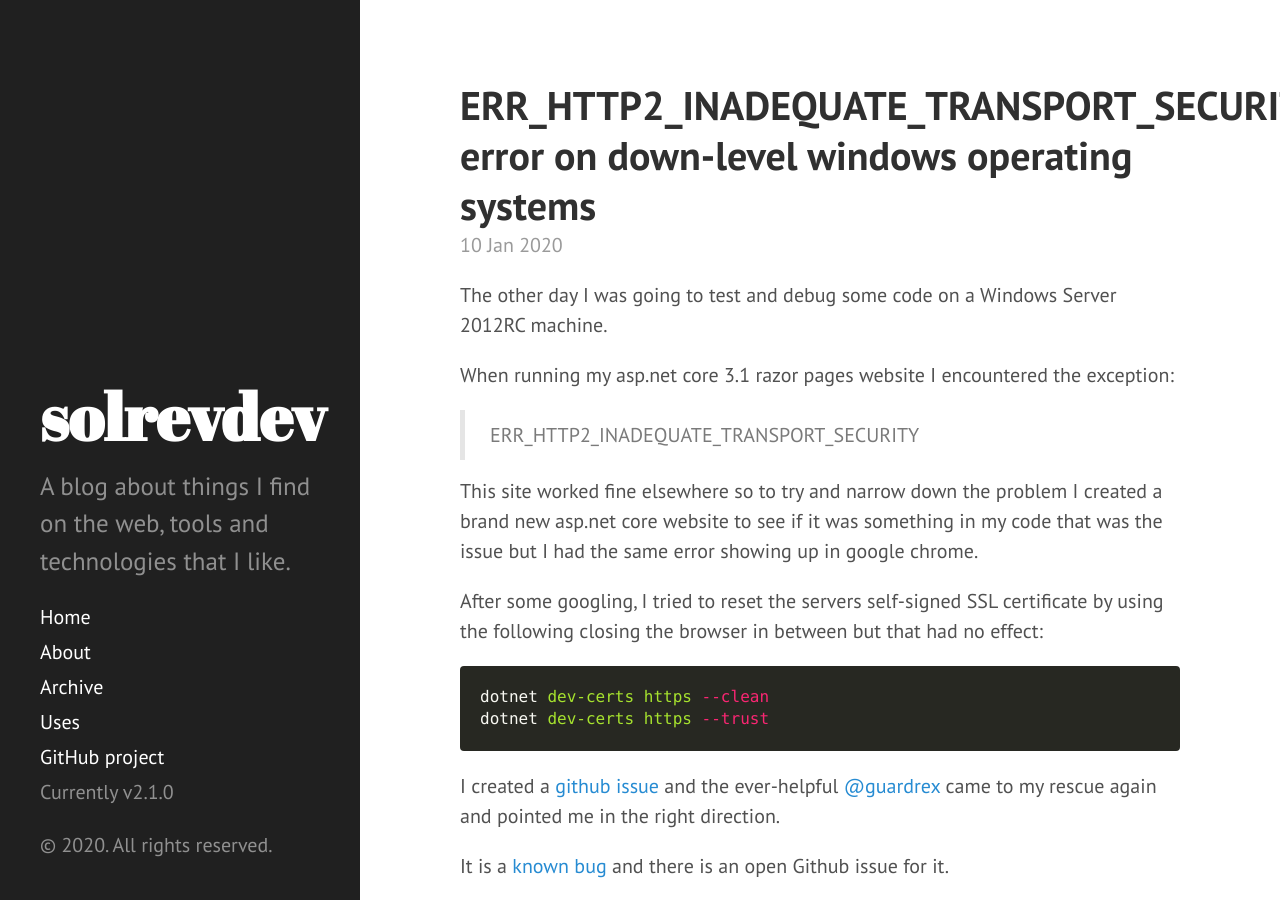
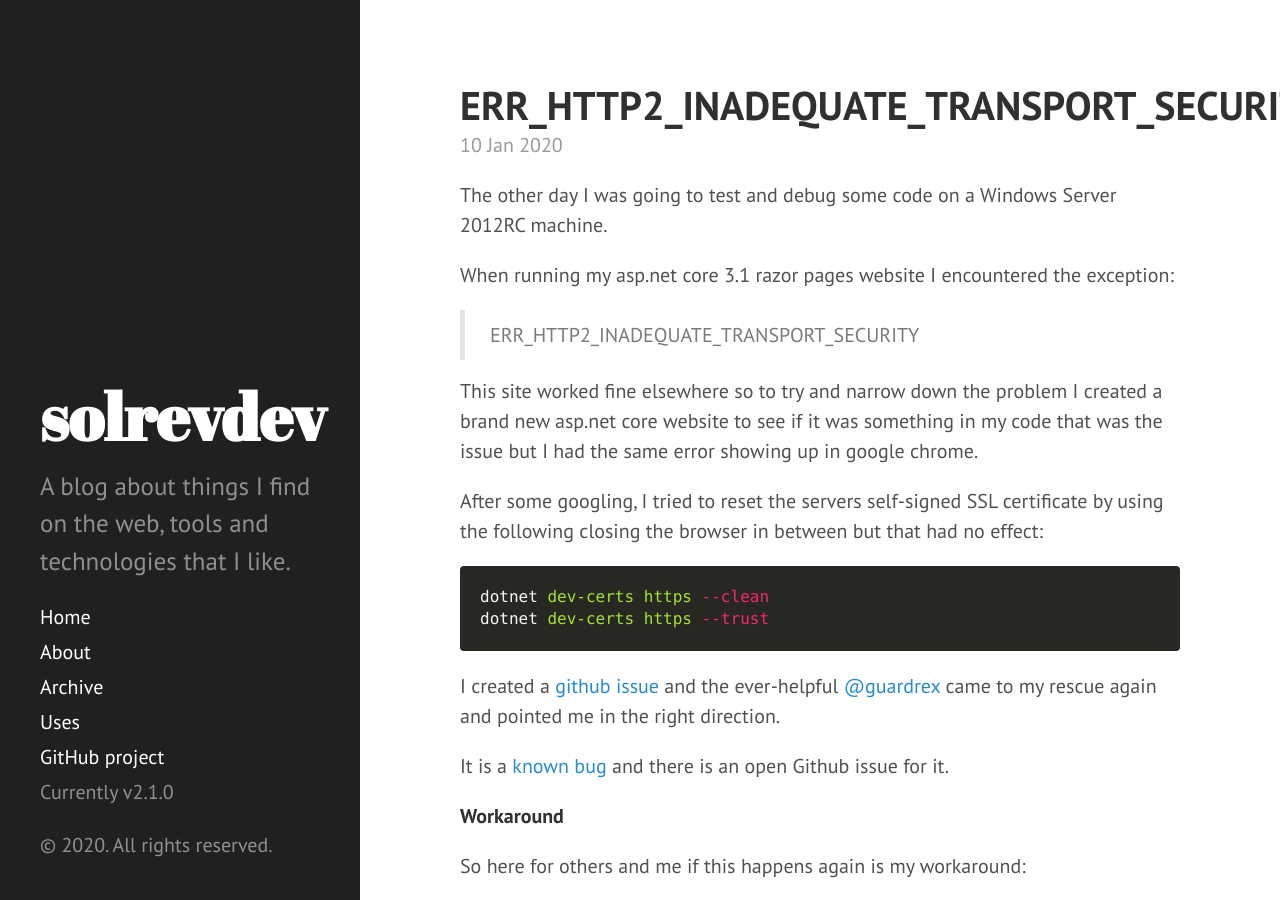
Before and after one commit to solrevdev/solrevdev.github.io, a Jekyll site: the page built from _posts/2020-01-10-err_http2_inadequate_transport_security.md, in a window 1280 px wide and 900 px high. Built offline with Jekyll 4.4.1, drawn with Linux system fonts in a browser that asks for light colours.

Commit message:
Update 2020-01-10-err_http2_inadequate_transport_security.md

```diff
--- a/_posts/2020-01-10-err_http2_inadequate_transport_security.md
+++ b/_posts/2020-01-10-err_http2_inadequate_transport_security.md
@@ -1,9 +1,7 @@
 ---
 published: true
 layout: post
-title: >-
-  ERR_HTTP2_INADEQUATE_TRANSPORT_SECURITY error on down-level windows operating
-  systems
+title: ERR_HTTP2_INADEQUATE_TRANSPORT_SECURITY
 author: John Smith
 tags:
   - '#dotnetcore'
```
